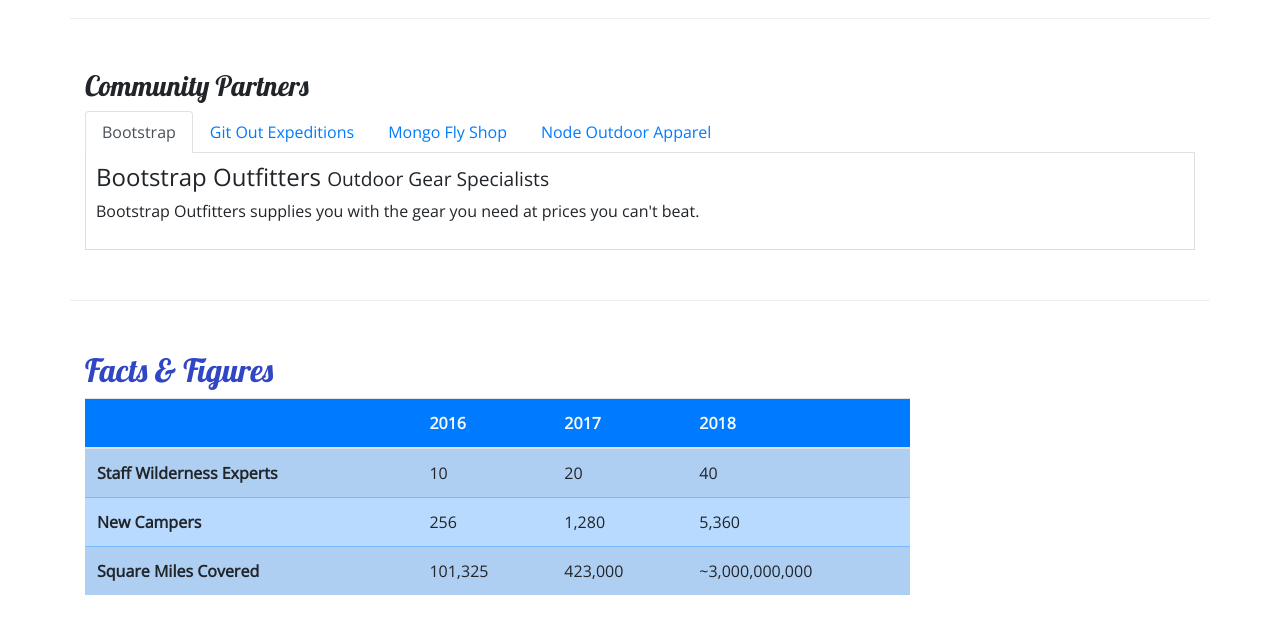
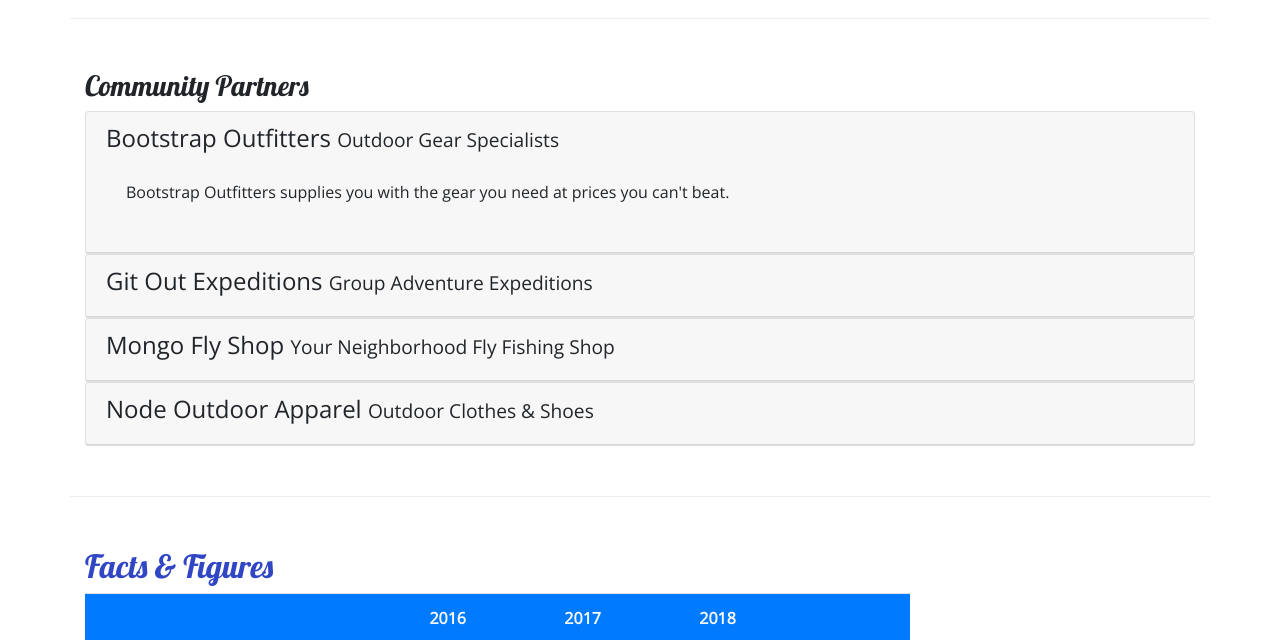
Before and after one commit to drewdiokno/nucamp, a website: page aboutus.html in a window 1280 px wide. Shown: the part 810-1450 px from the top of the page. Drawn offline with nearby package versions, Linux system fonts and the light colour scheme.

Commit message:
Accordion

```diff
--- a/aboutus.html
+++ b/aboutus.html
@@ -109,38 +109,65 @@
     <div class="row row-content">
       <div class="col">
         <h3>Community Partners</h3>
-        <ul class="nav nav-tabs">
-          <li class="nav-item"><a class="nav-link active" href="#bootstrap" role="tab" data-toggle="tab">Bootstrap</a>
-          </li>
-          <li class="nav-item"><a class="nav-link" href="#git" role="tab" data-toggle="tab">Git Out Expeditions</a></li>
-          <li class="nav-item"><a class="nav-link" href="#mongo" role="tab" data-toggle="tab">Mongo Fly Shop</a>
-          </li>
-          <li class="nav-item"><a class="nav-link" href="#node" role="tab" data-toggle="tab">Node Outdoor
-              Apparel</a></li>
-        </ul>
-        <div class="tab-content">
-          <div role="tabpanel" class="tab-pane fade show active" id="bootstrap">
-            <h4>Bootstrap Outfitters <small>Outdoor Gear Specialists</small></h4>
-            <p class="d-none d-sm-block">Bootstrap Outfitters supplies you with the gear you need at prices you can't
+        <div id="accordion">
+          <div class="card">
+            <div role="tab" class="card-header">
+              <h4><a data-toggle="collapse" data-target="#bootstrap">
+                  Bootstrap Outfitters <small>Outdoor Gear Specialists</small>
+                </a></h4>
+              <div class="collapse show" id="bootstrap" data-parent="#accordion">
+                <div class="card-body">
+                  <p class="d-none d-sm-block">Bootstrap Outfitters supplies you with the gear you need at prices you
+                    can't
                     beat.
                   </p>
                 </div>
-          <div role="tabpanel" class="tab-pane fade" id="git">
-            <h4>Git Out Expeditions <small>Group Adventure Expeditions</small></h4>
+              </div>
+            </div>
+          </div>
+          <div class="card">
+            <div role="tab" class="card-header">
+              <h4><a class="collapsed" data-toggle="collapse" data-target="#git">
+                  Git Out Expeditions <small>Group Adventure Expeditions</small>
+                </a></h4>
+              <div class="collapse" id="git" data-parent="#accordion">
+                <div class="card-body">
                   <p class="d-none d-sm-block">Join Git Out Expeditions to explore new horizons with a group of other
                     adventurers!
                   </p>
                 </div>
-          <div role="tabpanel" class="tab-pane fade" id="mongo">
-            <h4>Mongo Fly Shop <small>Your Neighborhood Fly Fishing Shop</small></h4>
-            <p class="d-none d-sm-block">Need a new fishing pole, a tacklebox, or flies of all kinds? Stop by Mongo Fly
+              </div>
+            </div>
+          </div>
+          <div class="card">
+            <div role="tab" class="card-header">
+              <h4><a class="collapsed" data-toggle="collapse" data-target="#mongo">
+                  Mongo Fly Shop <small>Your Neighborhood Fly Fishing Shop</small>
+                </a></h4>
+              <div class="collapse" id="mongo" data-parent="#accordion">
+                <div class="card-body">
+                  <p class="d-none d-sm-block">Need a new fishing pole, a tacklebox, or flies of all kinds? Stop by
+                    Mongo
+                    Fly
                     Shop.</p>
                 </div>
-          <div role="tabpanel" class="tab-pane fade" id="node">
-            <h4>Node Outdoor Apparel <small>Outdoor Clothes & Shoes</small></h4>
-            <p class="d-none d-sm-block">From polar fleeces to swimsuits, hiking boots to waders, a visit to Node will
+              </div>
+            </div>
+          </div>
+          <div class="card">
+            <div role="tab" class="card-header">
+              <h4><a class="collapsed" data-toggle="collapse" data-target="#node">
+                  Node Outdoor Apparel <small>Outdoor Clothes & Shoes</small>
+                </a></h4>
+              <div class="collapse" id="node" data-parent="#accordion">
+                <div class="card-body">
+                  <p class="d-none d-sm-block">From polar fleeces to swimsuits, hiking boots to waders, a visit to Node
+                    will
                     be
                     sure to get you covered.</p>
+                </div>
+              </div>
+            </div>
           </div>
         </div>
       </div>
--- a/css/styles.css
+++ b/css/styles.css
@@ -36,8 +36,7 @@
     background-color: #901CAD;
 }
 
-.tab-content {
-    border: 1px solid #DDD;
-    border-top: none;
-    padding: 10px;
+a, a:hover {
+  color: inherit;
+  text-decoration: none;
 }
```
Lines whose indentation alone changed are shown as unchanged.
